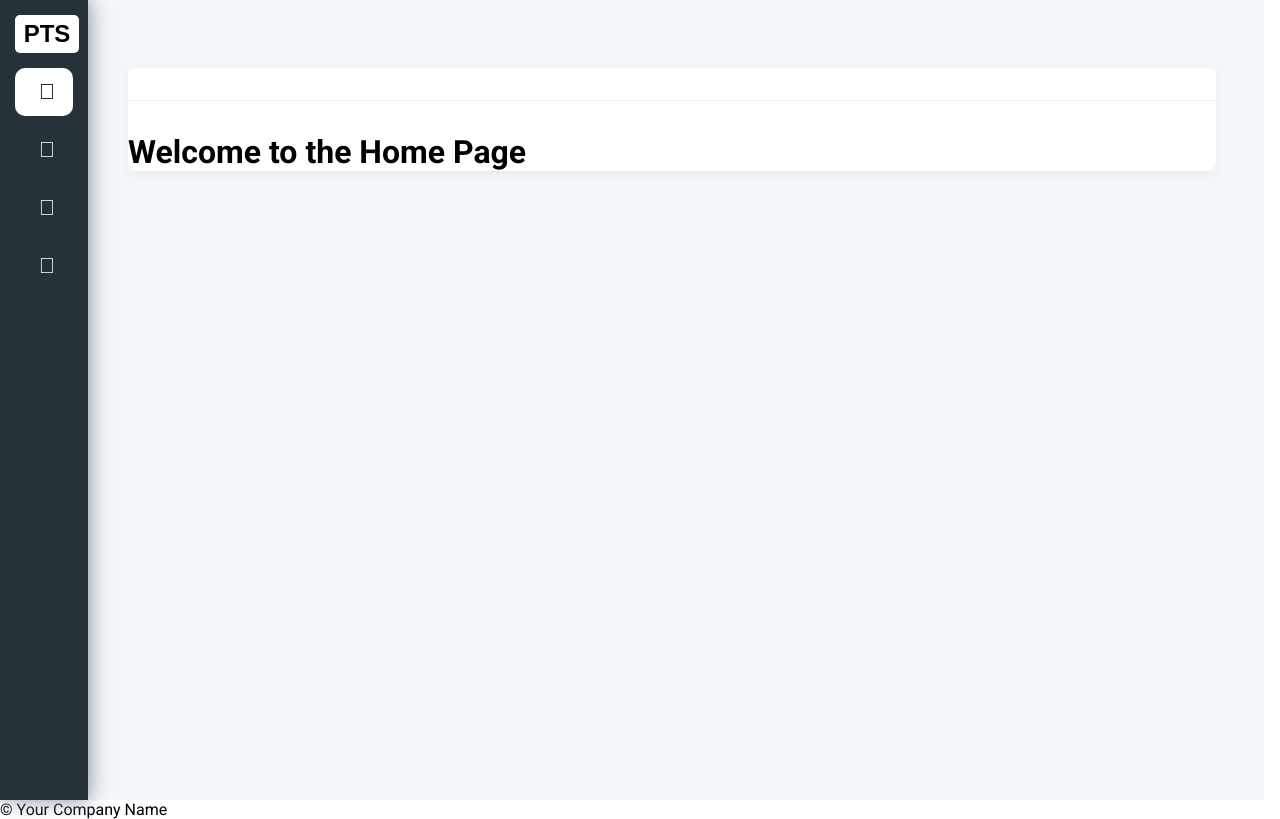
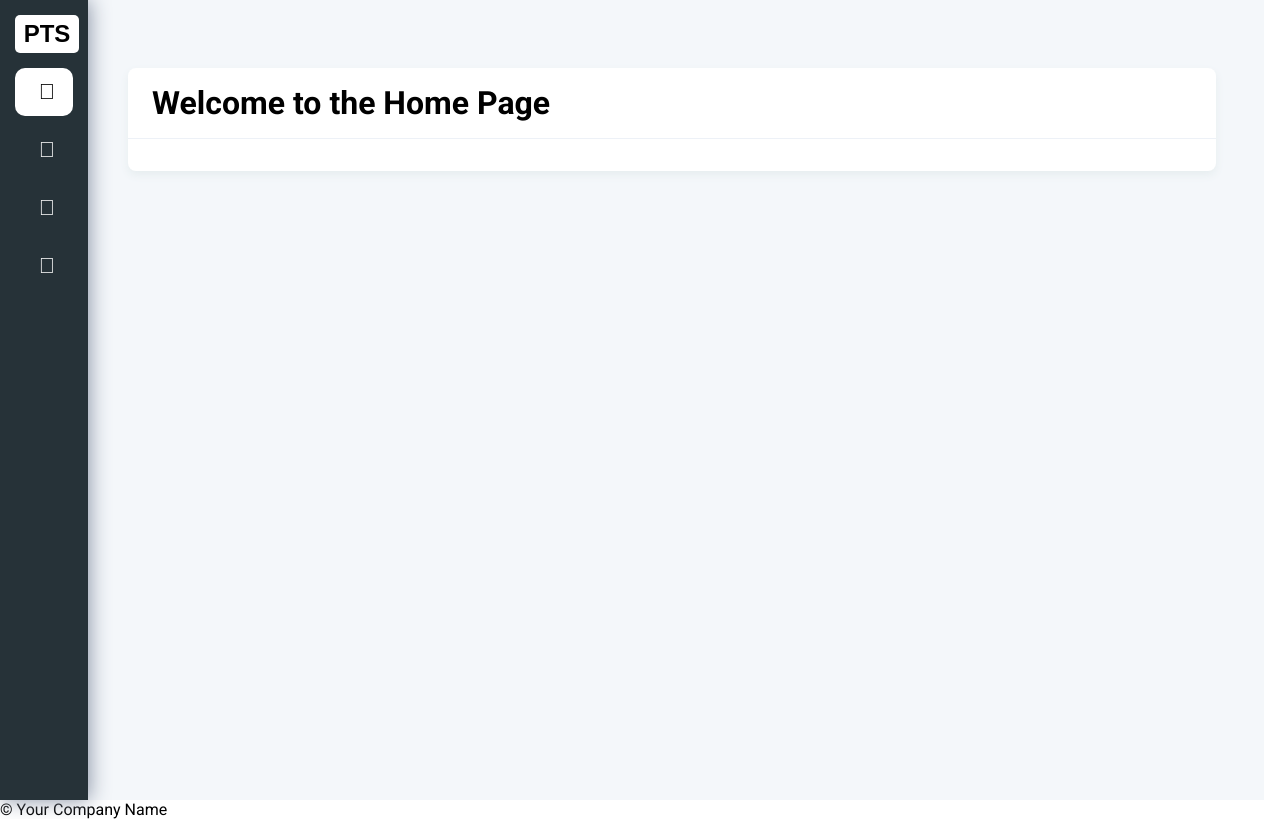
Before and after one commit to IvanWeissVanDerPolGH/FE_TP, an Angular app in the folder patient-tracking-system/: page / in a window 1280 px wide. Built offline with nearby package versions, Linux system fonts and the light colour scheme.

Commit message:
Modificaciones en home

```diff
--- a/patient-tracking-system/src/app/components/home/home.component.html
+++ b/patient-tracking-system/src/app/components/home/home.component.html
@@ -1,9 +1,8 @@
 <div class="card">
   <div class="card-head">
-
+    <h1>Welcome to the Home Page</h1>
   </div>
   <div class="card-body">
 
   </div>
-  <h1>Welcome to the Home Page</h1>
 </div>
```
